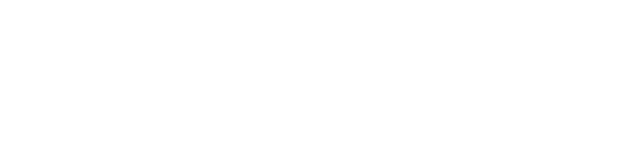
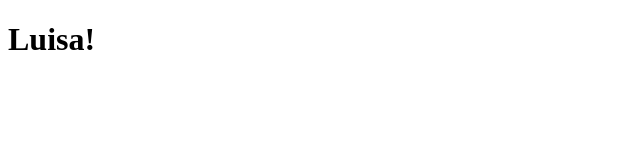
Before and after one commit to IvanGarFou/Revista, a plain HTML site: page index.html in a window 1280 px wide. Shown: the whole page, without its empty margins (0-640 px from the left). Drawn offline with Linux system fonts and the light colour scheme.

Commit message:
init luisa

```diff
--- a/index.html
+++ b/index.html
@@ -6,6 +6,6 @@
     <title>Document</title>
 </head>
 <body>
-
+    <h1>Luisa!</h1>
 </body>
 </html>
```
